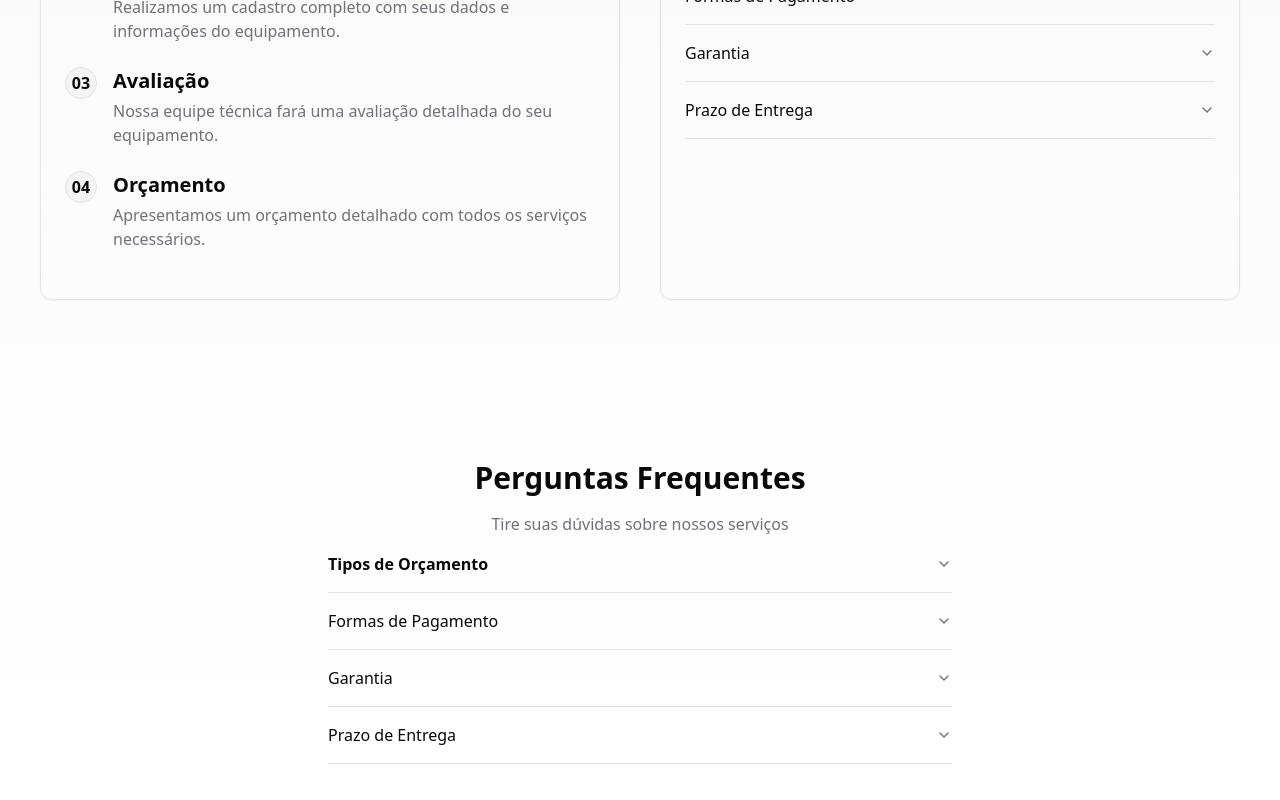
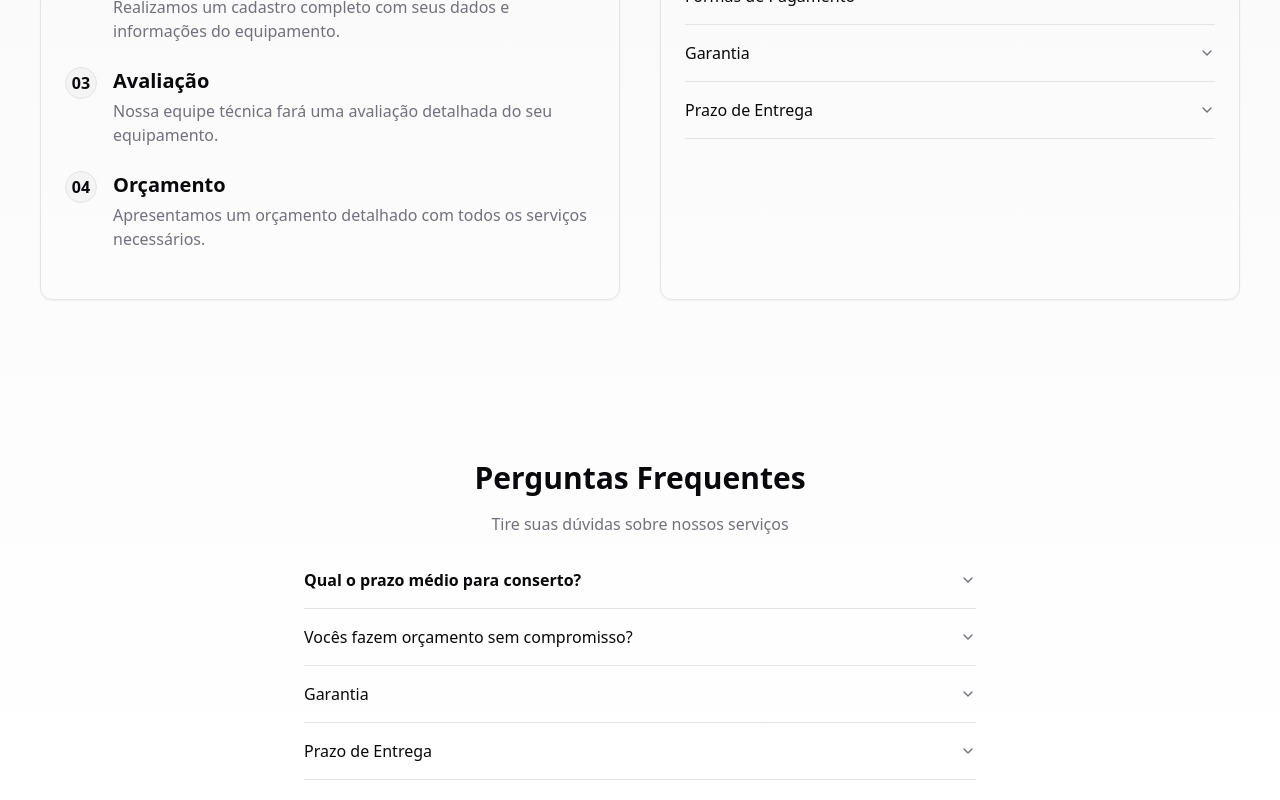
Before and after one commit to Daischi/Intercompnet, a Next.js app: page / in a window 1280 px wide. Shown: the part 3064-3864 px from the top of the page. Built offline with nearby package versions, Linux system fonts and the light colour scheme.

Commit message:
mudando texto

```diff
--- a/src/components/Duvidas/index.tsx
+++ b/src/components/Duvidas/index.tsx
@@ -29,30 +29,29 @@ export default function Duvidas () {
             </section>
 
 
-            <section className="w-full flex justify-center items-center text-center">
-                <section className="w-[50%]">
+            <section className="w-full flex justify-center items-center text-center p-4">
+  <div className="w-full max-w-2xl">
     <Accordion type="single" collapsible className="w-full">
       <AccordionItem value="prazo-entrega">
-                <AccordionTrigger className="text-base font-semibold">Tipos de Orçamento</AccordionTrigger>
-                <AccordionContent className="">
-                  <li className="mb-3">
-                  Normal (Sem urgência): Gratuito
-                  </li>
-                  <li>
-                  Com urgência: Taxa de R$ 80,00
-                  </li>
+        <AccordionTrigger className="text-base font-semibold">
+        Qual o prazo médio para conserto?
+        </AccordionTrigger>
+        <AccordionContent>
+
+          O prazo médio é de 24 a 48 horas, podendo variar de acordo com a complexidade do serviço e disponibilidade de peças.
+
         </AccordionContent>
       </AccordionItem>
 
       <AccordionItem value="garantia">
-                <AccordionTrigger className="text-base">Formas de Pagamento</AccordionTrigger>
+        <AccordionTrigger className="text-base">Vocês fazem orçamento sem compromisso?</AccordionTrigger>
         <AccordionContent>
+          <ul>
             <li className="mb-2">Dinheiro</li>
-                  <li className="mb-2">Cartão de crédito (até 12x)
-                  </li>
-                  <li className="mb-2">Cartão de débito
-                  </li>
+            <li className="mb-2">Cartão de crédito (até 12x)</li>
+            <li className="mb-2">Cartão de débito</li>
             <li className="mb-2">PIX</li>
+          </ul>
         </AccordionContent>
       </AccordionItem>
 
@@ -60,7 +59,6 @@ export default function Duvidas () {
         <AccordionTrigger className="text-base">Garantia</AccordionTrigger>
         <AccordionContent>
           Todos os serviços possuem garantia de 90 dias, conforme o código de defesa do consumidor.
-
         </AccordionContent>
       </AccordionItem>
 
@@ -68,12 +66,12 @@ export default function Duvidas () {
         <AccordionTrigger className="text-base">Prazo de Entrega</AccordionTrigger>
         <AccordionContent>
           O prazo médio é de 24 a 48 horas, podendo variar conforme a complexidade do serviço.
-
         </AccordionContent>
       </AccordionItem>
     </Accordion>
+  </div>
 </section>
-            </section>
+
 
 
 
```
Lines whose indentation alone changed are shown as unchanged.
